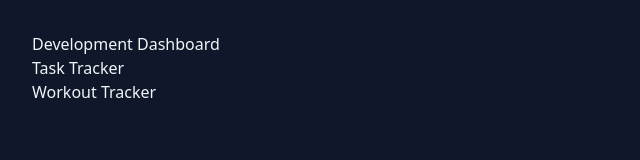
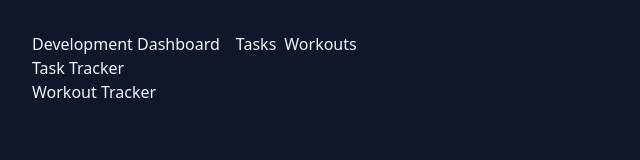
Before and after one commit to gaiabulbanix/react-dev-dashboard, a React (Vite) app: page / in a window 1280 px wide. Shown: the top 160 px of the page, without its empty margins (0-640 px from the left). Built offline with nearby package versions, Linux system fonts and the light colour scheme.

Commit message:
feat: extracted Button component, created active feature state for Dashboard, started navigation section inside Header

```diff
--- /dev/null
+++ b/src/components/Button.jsx
@@ -0,0 +1,9 @@
+export default function Button({ className = '' }) {
+    return (
+        <button
+            className={`${className}`}
+        >
+
+        </button>
+    );
+};
--- a/src/components/Dashboard.jsx
+++ b/src/components/Dashboard.jsx
@@ -1,6 +1,8 @@
 import Header from "./Header";
 import TaskTracker from "../features/task-tracker/TaskTracker";
 import WorkoutTracker from "../features/workout-tracker/WorkoutTracker";
+
+import { useState } from 'react';
 
 // **Color Scheme**
 // -dark mode: bg-slate-900 text-slate-100
@@ -12,6 +14,8 @@ import WorkoutTracker from "../features/workout-tracker/WorkoutTracker";
 // *use slightly lower/higher values where needed for contrast (200)
 
 export default function Dashboard() {
+    const [activeFeature, setActiveFeature] = useState('taskTracker');
+
     return (
         <div className="p-8 min-h-screen bg-slate-900 text-slate-100">
             <Header />
--- a/src/components/Header.jsx
+++ b/src/components/Header.jsx
@@ -1,9 +1,14 @@
 import Panel from "./Panel";
+import Button from "./Button";
 
 export default function Header() {
     return (
-        <Panel>
+        <Panel className="flex gap-4">
             <h1>Development Dashboard</h1>
+            <div className="flex gap-2">
+                <button>Tasks</button>
+                <button>Workouts</button>
+            </div>
         </Panel>
     );
 };
--- a/src/components/Panel.jsx
+++ b/src/components/Panel.jsx
@@ -3,5 +3,5 @@ export default function Panel({ className = '', children, }) {
         <div className={`${className}`}>
             {children}
         </div>
-    )
-}
+    );
+};
```
